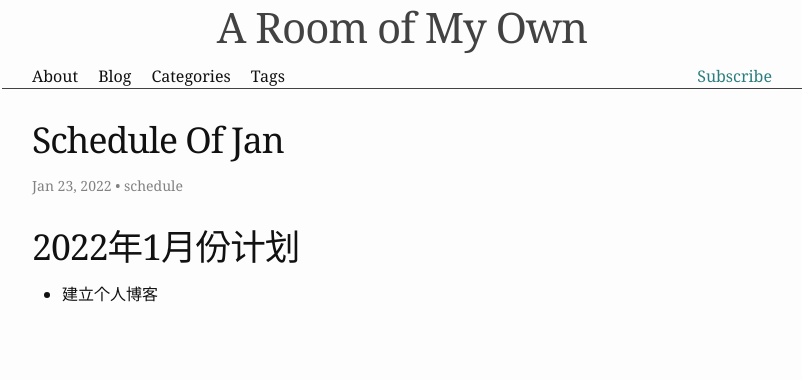
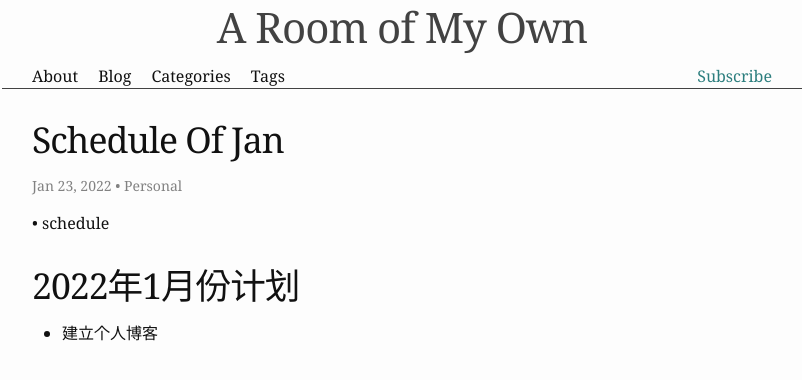
Before and after one commit to 9Echo/9Echo.github.io, a Jekyll site: the page built from _posts/2022-01-13-schedule-of-Jan.markdown, in a window 1280 px wide. Shown: the top 380 px of the page, without its empty margins (238-1040 px from the left). Built offline with Jekyll 4.4.1, drawn with Linux system fonts in a browser that asks for light colours.

Commit message:
Update post.html

```diff
--- a/_layouts/post.html
+++ b/_layouts/post.html
@@ -17,10 +17,17 @@ layout: default
           {{ mdate | date: date_format }}
         </time>
       {%- endif -%}
+      {%- if page.categories -%}
+        • {% for category in page.categories %}
+          <span itemprop="category" itemscope itemtype="http://schema.org/Person">
+            <span class="p-author h-card" itemprop="name">{{ category }}</span></span>
+            {%- if forloop.last == false %}, {% endif -%}
+        {% endfor %}
+      {%- endif -%}</p>
       {%- if page.tags -%}
-        • {% for author in page.tags %}
-          <span itemprop="author" itemscope itemtype="http://schema.org/Person">
-            <span class="p-author h-card" itemprop="name">{{ author }}</span></span>
+        • {% for tag in page.tags %}
+          <span itemprop="tag" itemscope itemtype="http://schema.org/Person">
+            <span class="p-author h-card" itemprop="name">{{ tag }}</span></span>
             {%- if forloop.last == false %}, {% endif -%}
         {% endfor %}
       {%- endif -%}</p>
```
